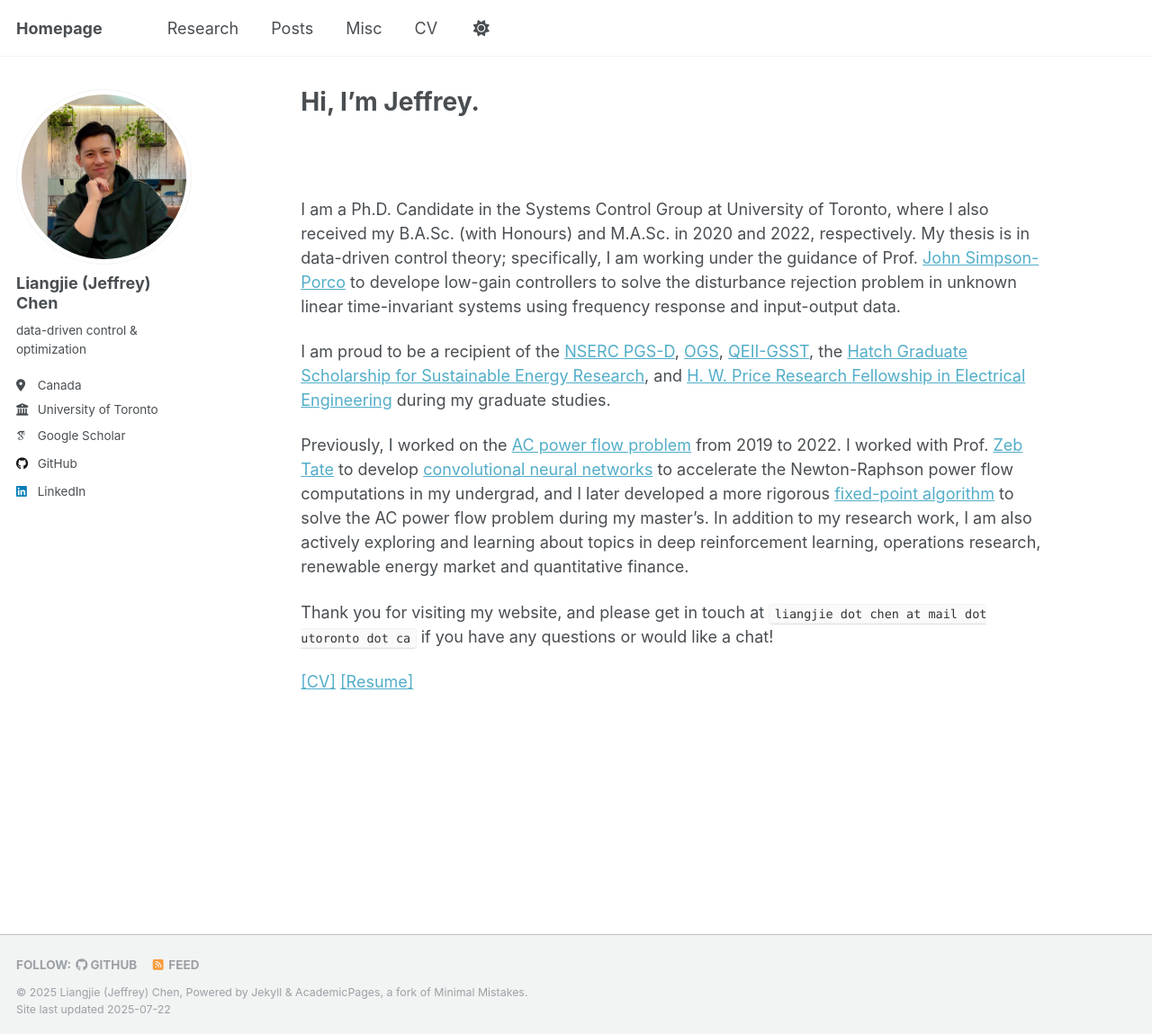
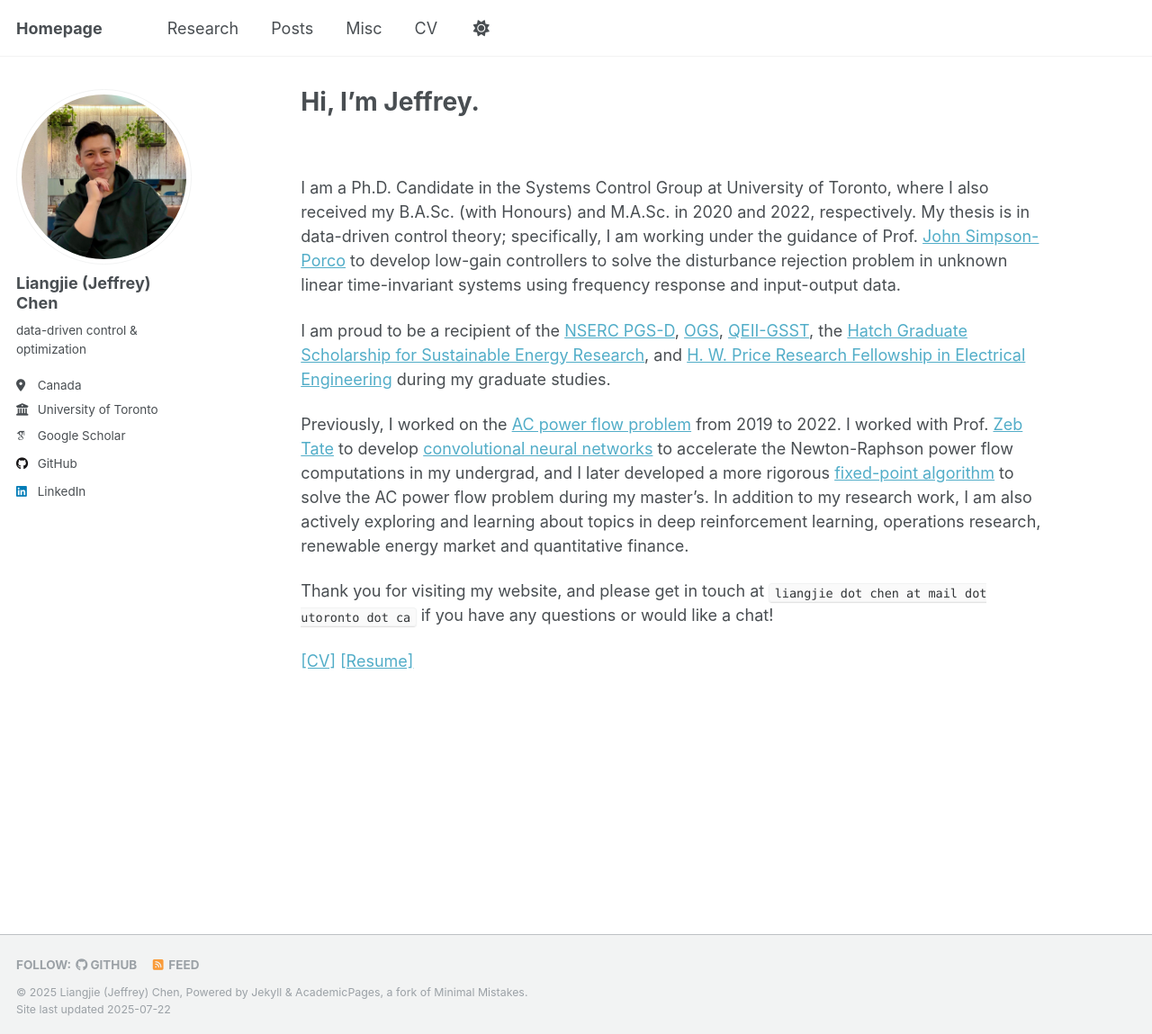
Before and after one commit to jchen975/ljchen.github.io, a Jekyll site: the page built from _pages/about.md, in a window 1280 px wide and 1149 px high. Shown: the whole window at 90% size. Built offline with Jekyll 4.4.1, drawn with Linux system fonts in a browser that asks for light colours; some web fonts are replaced.

Commit message:
fix typo

```diff
--- a/_pages/about.md
+++ b/_pages/about.md
@@ -9,8 +9,7 @@ redirect_from:
 
 <br>
 <br>
-
-I am a Ph.D. Candidate in the Systems Control Group at University of Toronto, where I also received my B.A.Sc. (with Honours) and M.A.Sc. in 2020 and 2022, respectively. My thesis is in data-driven control theory; specifically, I am working under the guidance of Prof. [John Simpson-Porco](https://www.control.utoronto.ca/~jwsimpson/) to develope low-gain controllers to solve the disturbance rejection problem in unknown linear time-invariant systems using frequency response and input-output data.
+I am a Ph.D. Candidate in the Systems Control Group at University of Toronto, where I also received my B.A.Sc. (with Honours) and M.A.Sc. in 2020 and 2022, respectively. My thesis is in data-driven control theory; specifically, I am working under the guidance of Prof. [John Simpson-Porco](https://www.control.utoronto.ca/~jwsimpson/) to develop low-gain controllers to solve the disturbance rejection problem in unknown linear time-invariant systems using frequency response and input-output data.
 
 I am proud to be a recipient of the [NSERC PGS-D](https://search.open.canada.ca/grants/record/nserc-crsng,110_2024_2025_Q4_87,current), [OGS](https://www.sgs.utoronto.ca/awards/ontario-graduate-scholarship/), [QEII-GSST](https://osap.gov.on.ca/OSAPPortal/en/A-ZListofAid/PRDR019236.html), the [Hatch Graduate Scholarship for Sustainable Energy Research](https://energy.utoronto.ca/), and [H. W. Price Research Fellowship in Electrical Engineering](https://www.ece.utoronto.ca/graduates/financial-support/scholarships/) during my graduate studies.
 
```
Also changed, not shown: _posts/2021-05-02-sdp.md (+1 -1 lines).
